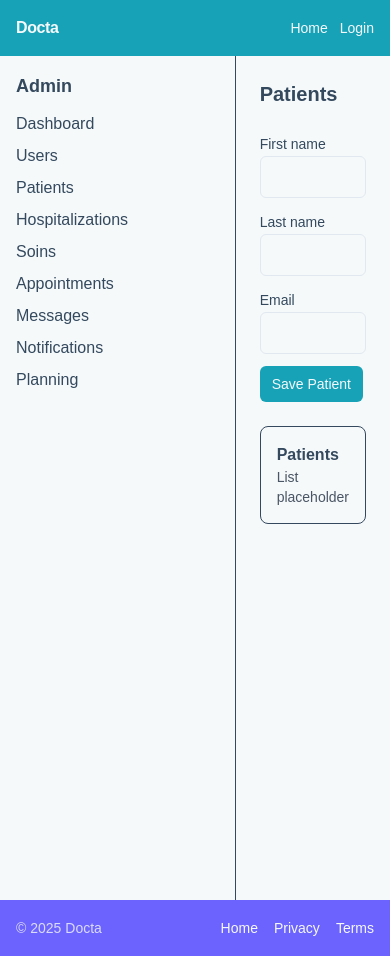
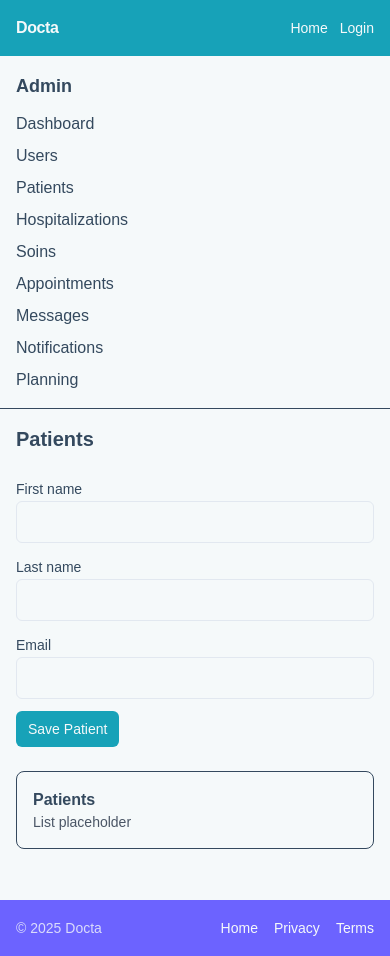
Before and after one commit to Yantiomene/docta, a Next.js app: page /admin/patients in a window 390 px wide. Built offline with nearby package versions, Linux system fonts and the light colour scheme; no server answers.

Commit message:
style(ui): improve responsive layout for footer, navbar and admin layout
- Add full width to footer and navbar containers
- Make admin layout responsive with flex direction changes
- Adjust padding and borders for mobile view

```diff
--- a/app/admin/layout.tsx
+++ b/app/admin/layout.tsx
@@ -2,8 +2,8 @@ import Link from "next/link";
 
 export default function AdminLayout({ children }: { children: React.ReactNode }) {
   return (
-    <div className="min-h-screen flex">
-      <aside className="w-64 border-r p-4 space-y-3">
+    <div className="min-h-screen flex flex-col sm:flex-row w-full">
+      <aside className="w-full sm:w-64 sm:border-r border-b sm:border-b-0 p-4 space-y-3">
         <h2 className="text-lg font-semibold">Admin</h2>
         <nav className="space-y-2">
           <Link href="/admin" className="block hover:underline">Dashboard</Link>
@@ -17,7 +17,7 @@ export default function AdminLayout({ children }: { children: React.ReactNode })
           <Link href="/admin/planning" className="block hover:underline">Planning</Link>
         </nav>
       </aside>
-      <main className="flex-1 p-6">{children}</main>
+      <main className="flex-1 p-4 sm:p-6 w-full">{children}</main>
     </div>
   );
 }
--- a/components/ui/footer.tsx
+++ b/components/ui/footer.tsx
@@ -1,7 +1,7 @@
 export default function Footer() {
   return (
-    <footer className="bg-footer">
-      <div className="mx-auto max-w-7xl px-4 sm:px-6 lg:px-8 h-14 flex items-center justify-between text-white text-sm">
+    <footer className="bg-footer w-full">
+      <div className="w-full px-4 sm:px-6 lg:px-8 h-14 flex items-center justify-between text-white text-sm">
         <p className="text-white/80">© {new Date().getFullYear()} Docta</p>
         <div className="flex items-center gap-4">
           <a href="/" className="hover:text-white/80">Home</a>
--- a/components/ui/navbar.tsx
+++ b/components/ui/navbar.tsx
@@ -25,8 +25,8 @@ export default function Navbar() {
   }
 
   return (
-    <header className="bg-primary">
-      <nav className="mx-auto max-w-7xl px-4 sm:px-6 lg:px-8 min-h-14 flex items-center justify-between text-white flex-wrap gap-2">
+    <header className="bg-primary w-full">
+      <nav className="w-full px-4 sm:px-6 lg:px-8 min-h-14 flex items-center justify-between text-white flex-wrap gap-2">
         <div className="flex items-center gap-3">
           <Link href="/" className="font-semibold tracking-tight">Docta</Link>
           <span className="hidden sm:inline text-sm text-white/80">Healthcare Dashboard</span>
```
